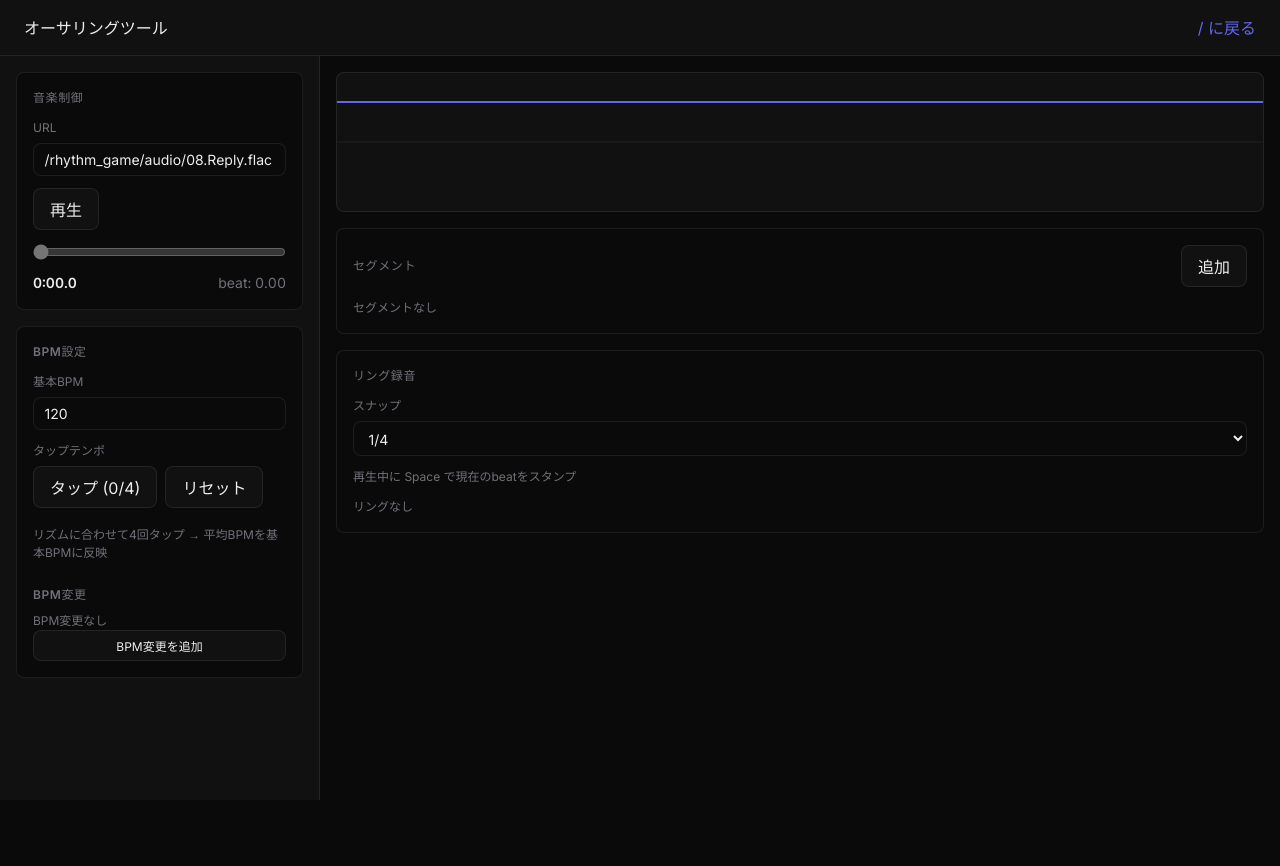
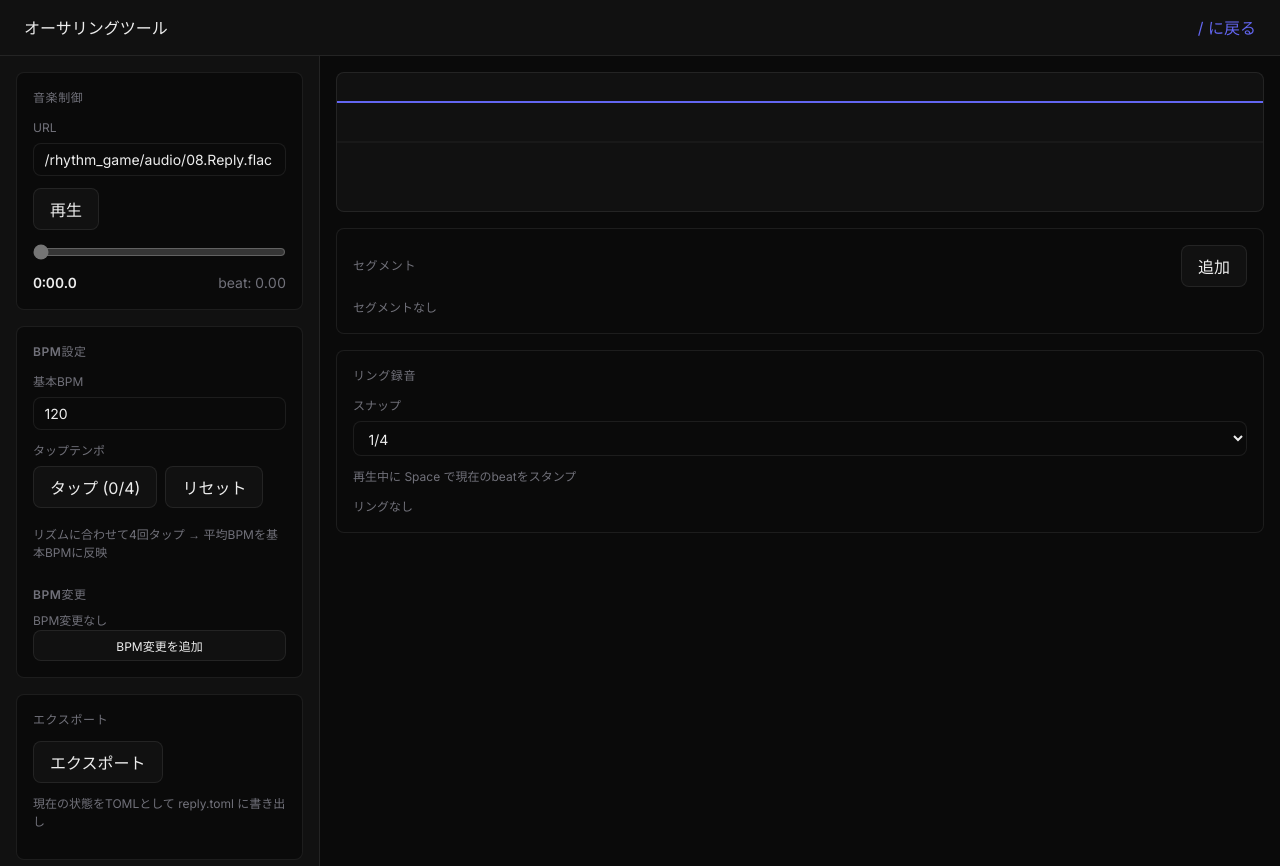
Before and after one commit to yokoyokoPyoko/rhythm_game, a React (Vite) app: page /#/editor in a window 1280 px wide. Shown: the top 866 px of the page. Before the commit the page ends 800 px from the top, so only its background shows below. Built offline with nearby package versions, Linux system fonts and the light colour scheme.

Commit message:
checkpoint(T55, gate-a)

```diff
--- /dev/null
+++ b/src/chart/serialize.ts
@@ -0,0 +1,32 @@
+import type { Chart } from '../types'
+
+function fmt(n: number): string {
+  const rounded = Math.round(n * 1000) / 1000
+  return String(rounded)
+}
+
+function tomlString(s: string): string {
+  return `"${s.replace(/\\/g, '\\\\').replace(/"/g, '\\"')}"`
+}
+
+export function chartToToml(chart: Chart): string {
+  const lines: string[] = []
+  lines.push(`title = ${tomlString(chart.title)}`)
+  lines.push(`artist = ${tomlString(chart.artist)}`)
+  lines.push(`bpm = ${fmt(chart.bpm)}`)
+  lines.push(`audio = ${tomlString(chart.audio)}`)
+
+  for (const change of chart.bpm_changes) {
+    lines.push('', '[[bpm_changes]]', `beat = ${fmt(change.beat)}`, `bpm = ${fmt(change.bpm)}`)
+  }
+
+  for (const seg of chart.segments) {
+    lines.push('', '[[segments]]', `direction = "${seg.direction}"`, `beats = ${fmt(seg.beats)}`)
+  }
+
+  for (const ring of chart.rings) {
+    lines.push('', '[[rings]]', `beat = ${fmt(ring.beat)}`)
+  }
+
+  return lines.join('\n') + '\n'
+}
--- a/src/screens/EditorScreen.tsx
+++ b/src/screens/EditorScreen.tsx
@@ -3,7 +3,8 @@ import { Link } from 'react-router-dom'
 import { AudioManager } from '../audio/AudioManager'
 import { BpmTimeline } from '../audio/bpmTimeline'
 import { loadAudio } from '../audio/loader'
-import type { BpmChange, RingDef, Segment } from '../types'
+import { chartToToml } from '../chart/serialize'
+import type { BpmChange, Chart, RingDef, Segment } from '../types'
 import BpmEditor from './editor/BpmEditor'
 import SegmentEditor from './editor/SegmentEditor'
 import WavePreview from './editor/WavePreview'
@@ -179,6 +180,26 @@ export default function EditorScreen() {
     }
   }
 
+  const exportChart = () => {
+    // TODO: title / artist の編集UI（現在は固定値）
+    const chart: Chart = {
+      title: 'Reply',
+      artist: '',
+      bpm: safeBpm,
+      audio: url,
+      bpm_changes: bpmChanges,
+      segments,
+      rings,
+    }
+    const toml = chartToToml(chart)
+    const blob = new Blob([toml], { type: 'text/toml' })
+    const link = document.createElement('a')
+    link.href = URL.createObjectURL(blob)
+    link.download = 'reply.toml'
+    link.click()
+    URL.revokeObjectURL(link.href)
+  }
+
   return (
     <div className="editor-screen">
       <header className="editor-header">
@@ -238,6 +259,16 @@ export default function EditorScreen() {
               onBpmChangesChange={setBpmChanges}
             />
           </section>
+
+          <section className="editor-pane">
+            <h2>エクスポート</h2>
+            <div className="editor-controls">
+              <button type="button" onClick={exportChart}>
+                エクスポート
+              </button>
+            </div>
+            <p className="editor-hint">現在の状態をTOMLとして reply.toml に書き出し</p>
+          </section>
         </aside>
 
         <main className="editor-main">
```
Also changed, not shown: orchestrator_state.json (+7 -1 lines), 2 other files (tests, documents, lock files or other folders).
